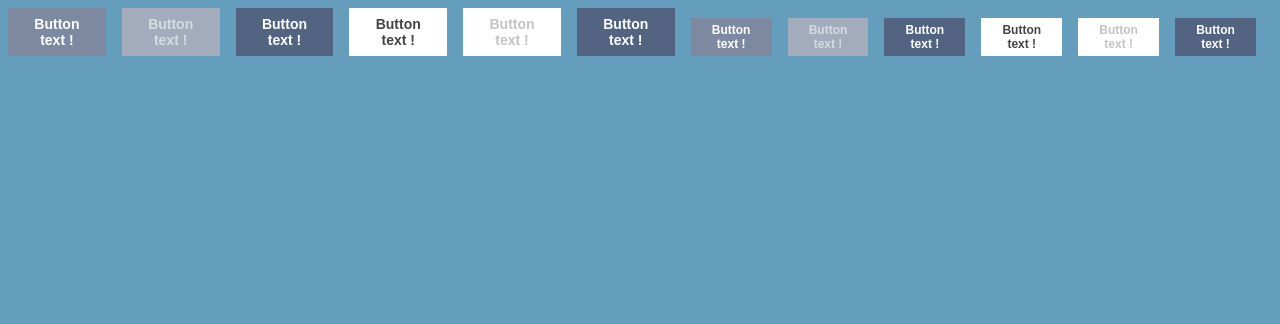
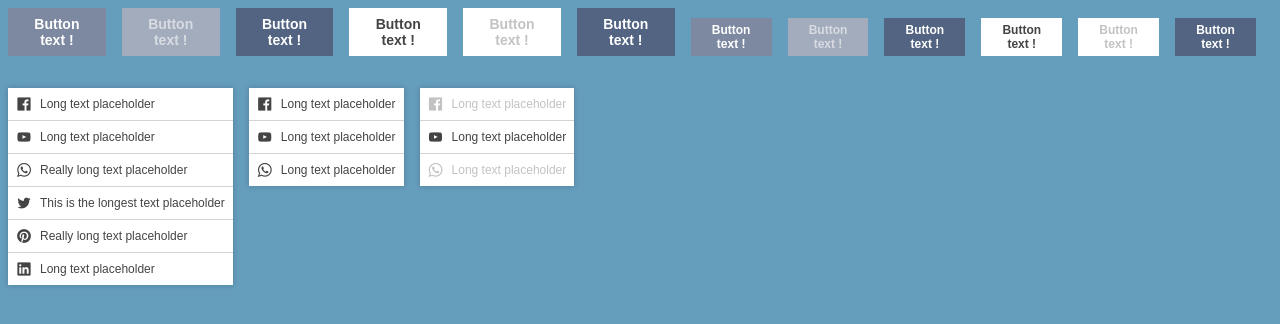
Before and after one commit to nunojpoliveira/nj-playground, an Angular app: page / in a window 1280 px wide. Shown: the top 324 px of the page. Built offline with nearby package versions, Linux system fonts and the light colour scheme.

Commit message:
feat: added context menu component

```diff
--- a/src/app/app.component.html
+++ b/src/app/app.component.html
@@ -24,3 +24,8 @@
   <nj-button [isActive]="true" [disabled]="false"
              [text]="'Button text !'" [type]="'text-small-secondary'"></nj-button>
 </div>
+<div class="context-menu-section">
+  <nj-context-menu [items]="contextMenuActionsEx1"></nj-context-menu>
+  <nj-context-menu [items]="contextMenuActionsEx2"></nj-context-menu>
+  <nj-context-menu [items]="contextMenuActionsEx3"></nj-context-menu>
+</div>
--- a/src/app/app.component.scss
+++ b/src/app/app.component.scss
@@ -17,3 +17,14 @@
   margin-right: 1rem;
   align-self: flex-end;
 }
+
+.context-menu-section {
+  display: flex;
+  flex-direction: row;
+  margin-bottom: 1rem;
+  padding: 0.5rem;
+}
+
+.context-menu-section nj-context-menu {
+  margin-right: 1rem;
+}
--- a/src/app/app.component.ts
+++ b/src/app/app.component.ts
@@ -1,4 +1,5 @@
 import { Component } from '@angular/core';
+import { ContextMenuItem } from './components/context-menu/context-menu.component';
 
 @Component({
   selector: 'app-root',
@@ -7,4 +8,25 @@ import { Component } from '@angular/core';
 })
 export class AppComponent {
   title = 'nj-playground';
+
+  contextMenuActionsEx1: ContextMenuItem[] = [
+    { icon: 'iwp-icon-ci_facebook', text: 'Long text placeholder' },
+    { icon: 'iwp-icon-ci_youtube', text: 'Long text placeholder' },
+    { icon: 'iwp-icon-ci_whatsapp', text: 'Really long text placeholder' },
+    { icon: 'iwp-icon-ci_twitter', text: 'This is the longest text placeholder' },
+    { icon: 'iwp-icon-ci_pinterest', text: 'Really long text placeholder' },
+    { icon: 'iwp-icon-ci_linkedin', text: 'Long text placeholder' },
+  ];
+
+  contextMenuActionsEx2: ContextMenuItem[] = [
+    { icon: 'iwp-icon-ci_facebook', text: 'Long text placeholder' },
+    { icon: 'iwp-icon-ci_youtube', text: 'Long text placeholder' },
+    { icon: 'iwp-icon-ci_whatsapp', text: 'Long text placeholder' },
+  ];
+
+  contextMenuActionsEx3: ContextMenuItem[] = [
+    { icon: 'iwp-icon-ci_facebook', text: 'Long text placeholder', disabled: true },
+    { icon: 'iwp-icon-ci_youtube', text: 'Long text placeholder' },
+    { icon: 'iwp-icon-ci_whatsapp', text: 'Long text placeholder', disabled: true },
+  ];
 }
--- a/src/app/app.module.ts
+++ b/src/app/app.module.ts
@@ -4,6 +4,7 @@ import { NgModule } from '@angular/core';
 import { AppRoutingModule } from './app-routing.module';
 import { AppComponent } from './app.component';
 import { ButtonModule } from './components/button/button.component';
+import { ContextMenuModule } from './components/context-menu/context-menu.component';
 
 @NgModule({
   declarations: [
@@ -12,7 +13,8 @@ import { ButtonModule } from './components/button/button.component';
   imports: [
     BrowserModule,
     AppRoutingModule,
-    ButtonModule
+    ButtonModule,
+    ContextMenuModule
   ],
   providers: [],
   bootstrap: [AppComponent]
--- /dev/null
+++ b/src/app/components/context-menu/context-menu.component.html
@@ -0,0 +1,6 @@
+<ul class="vertical">
+  <li *ngFor="let item of items" [class.disabled]="item.disabled">
+    <em *ngIf="item.icon as icon" [class]="icon"></em>
+    <a>{{ item.text }}</a>
+  </li>
+</ul>
--- /dev/null
+++ b/src/app/components/context-menu/context-menu.component.scss
@@ -0,0 +1,57 @@
+$context-menu-background-color: #ffffff;
+$context-menu-box-shadow: 0px 0px 6px 0px rgba(0, 0, 0, 0.2);
+$context-menu-min-width: 6em;
+
+$context-menu-item-border-bottom: 1px solid #d3d3d3;
+$context-menu-item-hover-background-color: #e9ebf1;
+$context-menu-item-padding: 9px 0.5rem 9px 0.5rem;
+$context-menu-item-text-color: #444444;
+$context-menu-item-text-font: 12px Arial, sans-serif;
+$context-menu-item-icon-font-size: 16px;
+$context-menu-item-icon-margin-left: 0.5rem;
+$context-menu-item-icon-min-width: 1rem;
+$context-menu-item-disabled-text-color: #c2c2c2;
+
+ul.vertical {
+  background-color: $context-menu-background-color;
+  box-shadow: $context-menu-box-shadow;
+  display: inline-block;
+  list-style-type: none;
+  margin: 0;
+  min-width: $context-menu-min-width;
+  padding: 0;
+}
+
+ul.vertical li {
+  color: $context-menu-item-text-color;
+  cursor: pointer;
+  display: flex;
+  user-select: none;
+}
+
+ul.vertical li.disabled {
+  color: $context-menu-item-disabled-text-color;
+  pointer-events: none;
+}
+
+ul.vertical li:hover {
+  background-color: $context-menu-item-hover-background-color;
+}
+
+ul.vertical li:not(:last-child) {
+  border-bottom: $context-menu-item-border-bottom;
+}
+
+ul.vertical li em {
+  align-self: center;
+  font-size: $context-menu-item-icon-font-size;
+  margin-left: $context-menu-item-icon-margin-left;
+  min-width: $context-menu-item-icon-min-width;
+}
+
+ul.vertical li a {
+  display: block;
+  font: $context-menu-item-text-font;
+  padding: $context-menu-item-padding;
+  text-decoration: none;
+}
--- /dev/null
+++ b/src/app/components/context-menu/context-menu.component.ts
@@ -0,0 +1,31 @@
+import {Component, Input, NgModule, OnInit} from '@angular/core';
+import {CommonModule} from '@angular/common';
+
+export interface ContextMenuItem {
+  icon?: string;
+  text: string;
+  disabled?: boolean;
+}
+
+@Component({
+  selector: 'nj-context-menu',
+  templateUrl: './context-menu.component.html',
+  styleUrls: ['./context-menu.component.scss']
+})
+export class ContextMenuComponent implements OnInit {
+
+  @Input() items: ContextMenuItem[];
+
+  constructor() { }
+
+  ngOnInit(): void {
+  }
+
+}
+
+@NgModule({
+  imports: [CommonModule],
+  exports: [ContextMenuComponent],
+  declarations: [ContextMenuComponent]
+})
+export class ContextMenuModule { }
```
Also changed, not shown: 1 other file (tests, documents, lock files or other folders).
